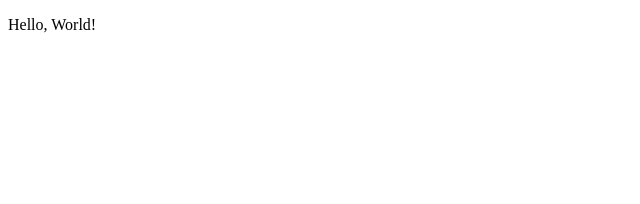
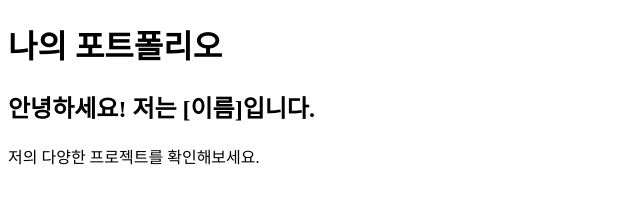
Before and after one commit to NahyeonKim02/NahyeonKim02, a plain HTML site: page index.html in a window 1280 px wide. Shown: the whole page, without its empty margins (0-640 px from the left). Drawn offline with Linux system fonts and the light colour scheme.

Commit message:
Update index.html

```diff
--- a/index.html
+++ b/index.html
@@ -1,12 +1,17 @@
 <!DOCTYPE html>
-<html lang="en">
+<html lang="ko">
 <head>
-	<meta charset="UTF-8">
-	<meta http-equiv="X-UA-Compatible" content="IE=edge">
-	<meta name="viewport" content="width=device-width, initial-scale=1.0">
-	<title>Portfolio</title>
+    <meta charset="UTF-8">
+    <meta name="viewport" content="width=device-width, initial-scale=1.0">
+    <title>내 포트폴리오</title>
 </head>
 <body>
-  <p>Hello, World!</p>
+    <header>
+        <h1>나의 포트폴리오</h1>
+    </header>
+    <main>
+        <h2>안녕하세요! 저는 [이름]입니다.</h2>
+        <p>저의 다양한 프로젝트를 확인해보세요.</p>
+    </main>
 </body>
 </html>
```
